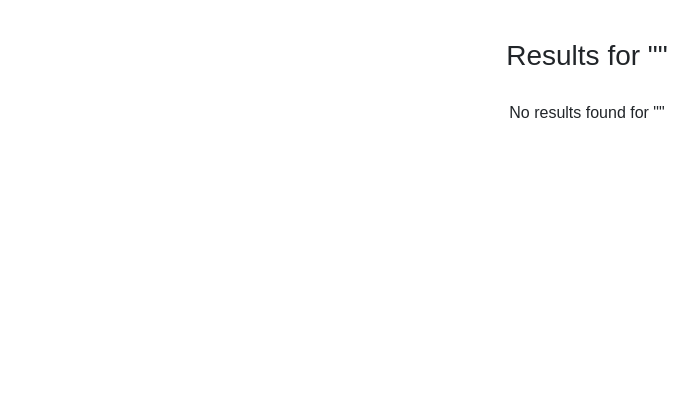
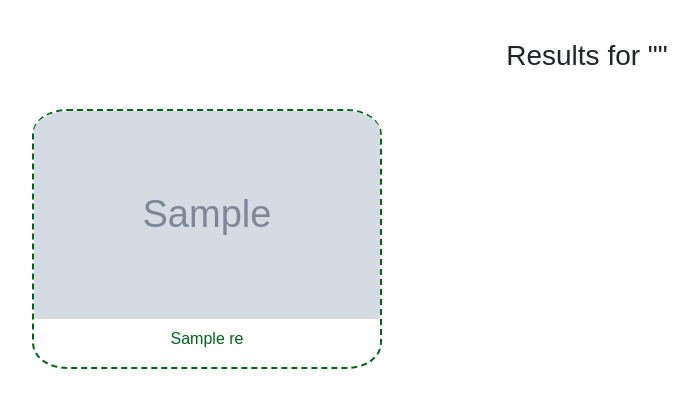
Before and after one commit to Sarani1612/the-veggie-patch, a Flask app: template templates/searchresults.html in a window 1280 px wide. Shown: the part 86-506 px from the top of the page, without its empty margins (53-751 px from the left). Run offline with Flask 2, Linux system fonts and the light colour scheme; the template is opened without the code that fills it: most values are stand-ins (such as "Sample title", 1, 10 or a date in 2020); grey boxes marked "Sample" are stand-in pictures; some libraries are stand-ins or nearby versions; some web fonts are replaced.

Commit message:
fixed search function

```diff
--- a/app.py
+++ b/app.py
@@ -1,5 +1,5 @@
 import os
-from flask import Flask, render_template, redirect, request, url_for, flash
+from flask import Flask, render_template, redirect, request, url_for
 from flask_pymongo import PyMongo
 from bson.objectid import ObjectId
 import pymongo
@@ -135,10 +135,9 @@ def search():
 
 @app.route('/searchresults', methods=['POST'])
 def search_results():
-    mongo.db.recipes.create_index([("ingredients", pymongo.TEXT), ("name", pymongo.TEXT)])
-    query = request.form['searchbox']
-    results = mongo.db.recipes.find({"$text": {"$search": query}})
-    return render_template('searchresults.html', results=results, query=query)
+    search = request.form['searchbox']
+    results = mongo.db.recipes.find({"$text": {"$search": search}})
+    return render_template('searchresults.html', results=results, query=search)
 
 
 if __name__ == '__main__':
--- a/templates/searchresults.html
+++ b/templates/searchresults.html
@@ -5,7 +5,7 @@
 <section class="main-content">
     <div class="container">
         <h3>Results for "{{ query }}"</h3>
-        {% if results != none %}
+        {% if results == none%}
         <p>No results found for "{{ query }}"</p>
         {% else %}
         <div class="row">
```
